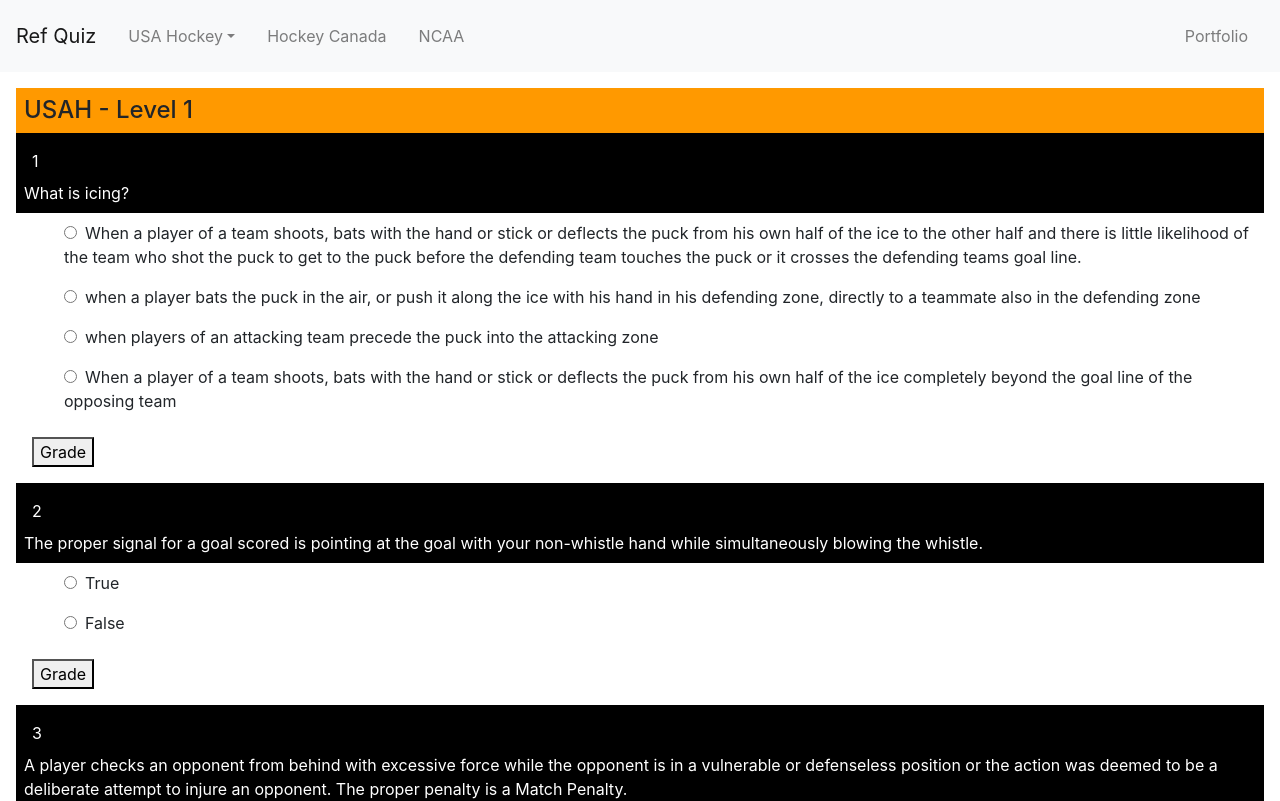
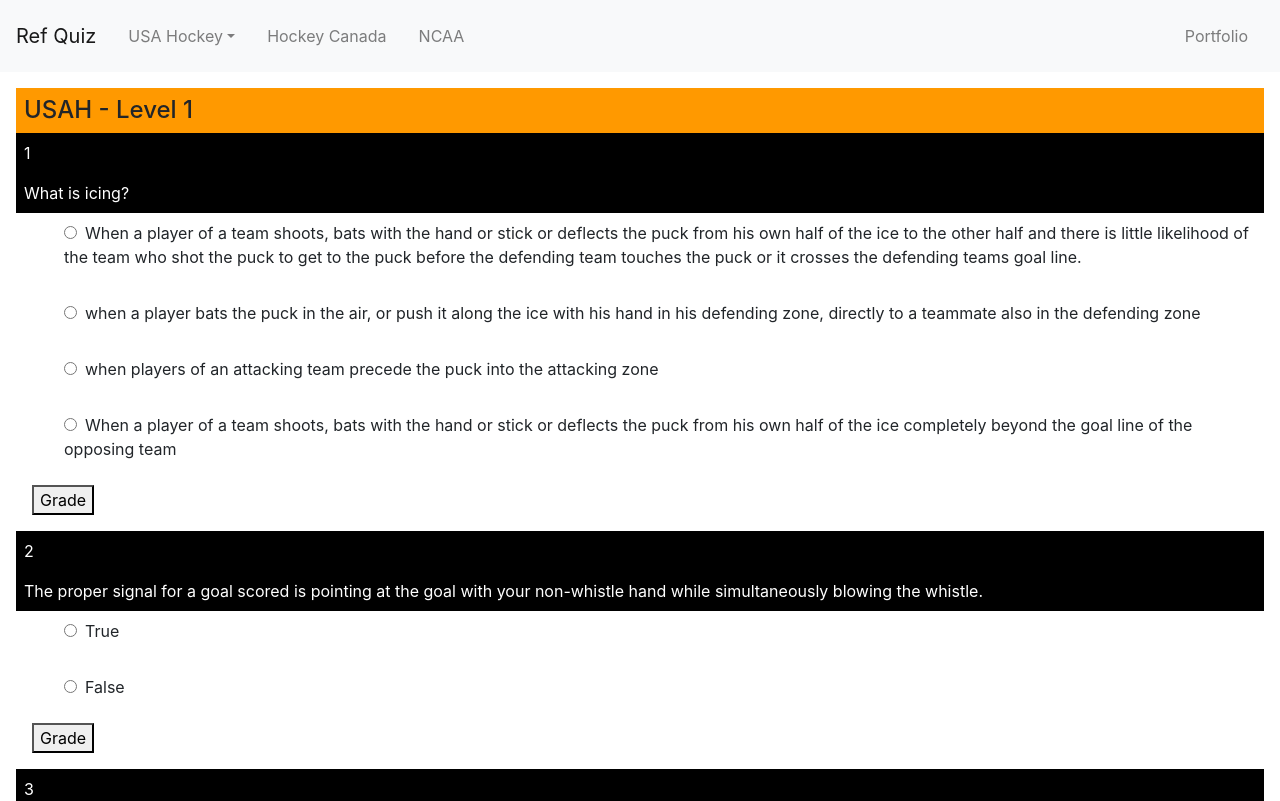
Before and after one commit to MorrowJeffery/ref-quiz, a React (Create React App) app in the folder quiz/: page / in a window 1280 px wide. Shown: the top 801 px of the page. Built offline with nearby package versions, Linux system fonts and the light colour scheme.

Commit message:
disable and refresh radio buttons

```diff
--- a/quiz/package.json
+++ b/quiz/package.json
@@ -7,6 +7,7 @@
     "@testing-library/react": "^9.3.2",
     "@testing-library/user-event": "^7.1.2",
     "bootstrap": "^4.5.2",
+    "jquery": "^3.5.1",
     "node-sass": "^4.14.1",
     "prop-types": "^15.7.2",
     "react": "^16.13.1",
--- a/quiz/src/components/App.js
+++ b/quiz/src/components/App.js
@@ -1,6 +1,8 @@
 import React from 'react';
 import Quiz from './quiz.jsx'
 import alltests from '../store/all.js';
+
+
 
 class App extends React.Component {
   render() {
@@ -13,6 +15,7 @@
     return (
       <div className='wrapper'>
       <div className='quiz-header'>
+
       {booklevels}
       </div>
       </div>
--- a/quiz/src/components/answerOption.jsx
+++ b/quiz/src/components/answerOption.jsx
@@ -10,24 +10,35 @@
 
   handleAnswerClick(ind) {
     let userAnswer = ind;
-    let correctAnswer = this.props.data2[this.props.id].correct;
+    let correctAnswer = this.props.data1.correct;
+    let isCorrect = userAnswer===correctAnswer;
+    this.setState({ isCorrect: isCorrect });
+  };
+
+  handleGradebarClick(ind) {
+    let userAnswer = ind;
+    let correctAnswer = this.props.data1.correct;
     let isCorrect = userAnswer===correctAnswer;
     this.setState({ isCorrect: isCorrect });
   };
 
   render() {
-    const answers = this.props.data2[this.props.id].answers;
+    const answers = this.props.data1.answers;
     const radioName = this.props.name;
     const listItems = answers.map((answer,ind) =>
+    <div>
+    <ul className="answers">
     <li>
     <input type="radio" name={radioName} id={ind} onClick={() => this.handleAnswerClick(ind)}/>
     <label>{answer}</label>
     </li>
+    </ul>
+    </div>
     );
     return (
       <div>
-      <ul className="answers">{listItems}</ul>
-      <Grade st={this.props.st} data2={this.props.data1} correct={this.state.isCorrect}/>
+      {listItems}
+      <Grade name={radioName} data2={this.props.data1} correct={this.state.isCorrect}/>
 </div>
 
 );}}
--- a/quiz/src/components/question.jsx
+++ b/quiz/src/components/question.jsx
@@ -4,9 +4,12 @@
 class Question extends React.Component {
   render() {
     return (
+      <div>
+      <Count data2={this.props.data2} id1={this.props.id} />
       <p className="question-asked questions" tabIndex="0">
-        <Count data2={this.props.data2} id1={this.props.id} />
+
         {this.props.data2[this.props.id].question}
       </p>
+      </div>
 );}}
 export default Question;
--- a/quiz/src/components/questionCount.jsx
+++ b/quiz/src/components/questionCount.jsx
@@ -3,9 +3,9 @@
 class Count extends React.Component {
   render() {
     return (
-<div className="question-count questions">
+<p className="question-count questions">
 {this.props.id1+1}
-</div>
+</p>
 );}}
 
 
--- a/quiz/src/components/quiz.jsx
+++ b/quiz/src/components/quiz.jsx
@@ -10,14 +10,14 @@
     const data1 = Object.values(this.props.data[this.props.k]['qa'])
 
     var qa1 = [];
+
+    //handle reset click here and pass into answers
     for (var j = 0; j < data1.length; j++) {
         qa1.push(<Question data2={data1} id={j}/>);
         qa1.push(
           <Answers
           st={false}
           data1={data1[j]}
-          data2={data1}
-          id={j}
           name={'question'+j.toString()+'test'+this.props.k}/>);
 
         //qa1.push(<Grade st={false} data2={data1[j]}/>);
@@ -26,7 +26,7 @@
     return (
       <div>
       {qa1}
-      <GradeAll st={false}/>
+    <GradeAll st={false}/>
       </div>
     );
   }
--- a/quiz/src/components/submitone.jsx
+++ b/quiz/src/components/submitone.jsx
@@ -1,4 +1,5 @@
 import React from 'react';
+import $ from 'jquery';
 
 class Grade extends React.Component {
 
@@ -7,29 +8,35 @@
   this.handleGradeClick = this.handleGradeClick.bind(this);
   this.handleResetClick = this.handleResetClick.bind(this);
   this.handleShowAnsClick = this.handleShowAnsClick.bind(this);
-  this.state = {isGraded: this.props.st, isAnswer: false};
+  this.state = {isGraded: false, isShowAnswer: false, isButtonChecked:false};
 }
 
 handleGradeClick() {
-  this.setState({isGraded: true});
+  this.setState({isGraded: true, isButtonDiasbled:true});
+  $(`input[name=${this.props.name}]`).attr('disabled', 'disabled');
+
 }
 
 handleResetClick() {
-  this.setState({isGraded: false, isAnswer:false});
+  this.setState({isGraded: false, isShowAnswer:false, isButtonChecked:false});
+
+    $(`input[name=${this.props.name}]`).removeAttr("disabled");
+      $(`input[name=${this.props.name}]`).prop("checked", false);
+
 }
 
 handleShowAnsClick() {
-  this.setState({isAnswer: true});
+  this.setState({isShowAnswer: true, isButtonChecked: true});
 }
 
   render() {
         const isGraded = this.state.isGraded;
-        const isAnswer = this.state.isAnswer;
+        const isShowAnswer = this.state.isShowAnswer;
         let ans = this.props.data2.correct
         let fullans = this.props.data2.answers[ans]
 
         if (isGraded) {
-            if(isAnswer){
+            if(isShowAnswer){
                 return(
                   <div>
               <h6> {fullans} </h6>
--- a/quiz/src/index.js
+++ b/quiz/src/index.js
@@ -8,7 +8,7 @@
 
 ReactDOM.render(
 <div>
-<H/>
+      <H/>
     <App />
 </div>
     ,
```
Also changed, not shown: 1 other file (tests, documents, lock files or other folders).
